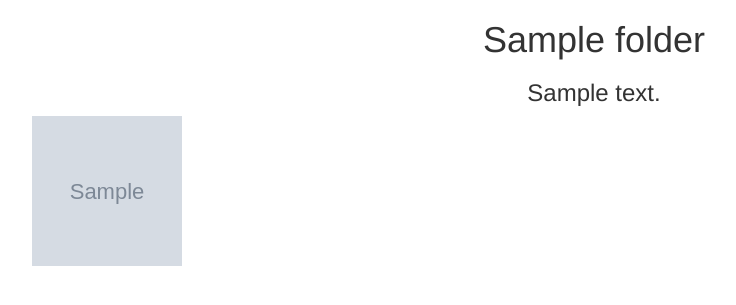
After one commit to Aafke89/oldpics, a Symfony app: template app/Resources/views/folder/show.html.twig in a window 1280 px wide. The commit adds this page. Shown: the top 305 px of the page, without its empty margins (46-782 px from the left). Run offline with Twig, Linux system fonts and the light colour scheme; the template is opened without the code that fills it: most values are stand-ins (such as "Sample title", 1, 10 or a date in 2020); grey boxes marked "Sample" are stand-in pictures; some libraries are stand-ins or nearby versions.

Commit message:
Create a show for a certain folder

```diff
--- a/app/Resources/views/base.html.twig
+++ b/app/Resources/views/base.html.twig
@@ -5,8 +5,8 @@
     <title>{% block title %}AquaNote!{% endblock %}</title>
 
     {% block stylesheets %}
-        <link rel="stylesheet" href="{{ asset('https://maxcdn.bootstrapcdn.com/bootstrap/3.3.7/css/bootstrap.min.css') }}">
-        <link rel="stylesheet" href="{{ asset('css/styles.css') }}">
+        <link rel="stylesheet" href="https://maxcdn.bootstrapcdn.com/bootstrap/3.3.7/css/bootstrap.min.css">
+        <link rel="stylesheet" href="{{ asset('bundles/framework/css/styles.css') }}">
         <link rel="stylesheet" href="{{ asset('https://use.fontawesome.com/0ec60d3fcd.js') }}">
     {% endblock %}
     <link rel="icon" type="image/x-icon" href="{{ asset('favicon.ico') }}" />
--- /dev/null
+++ b/app/Resources/views/folder/show.html.twig
@@ -0,0 +1,23 @@
+{% extends 'base.html.twig' %}
+{% block body %}
+   <div class="text-center">
+      <h1>{{ folder.title }}</h1>
+      <h3>{{ folder.description }}</h3>
+      <div class="container">
+         <div class="row">
+            {% for photo in folder.photos %}
+               <div class="col-md-2 col-xs-3">
+                  <div class="preview-photo" >
+                     <a href="#"><img src="{{ photo.file }}" alt="" height="150px" width="150px" ></a>
+                  </div>
+               </div>
+            {% endfor %}
+         </div>
+      </div>
+
+
+
+   </div>
+
+
+{% endblock %}
--- a/app/Resources/views/main/homepage.html.twig
+++ b/app/Resources/views/main/homepage.html.twig
@@ -10,7 +10,7 @@
             <div class="folder-preview">
                 <b>{{ folder.title }}</b><br>
                 <div class="folder-preview-image">
-                <a href="#"><img src="{{ folder.photos|first.file }}" alt="" width="150px"height="150px"></a>
+                <a href="{{ path('folder_show', {'folderId': folder.id }) }}"><img src="{{ folder.photos|first.file }}" alt="" width="150px"height="150px"></a>
                 </div>
                 <div class="folder-preview-title">
                     {{ folder.description }}
```
Also changed, not shown: src/AppBundle/Controller/FolderController.php (added, +29 -0 lines), src/AppBundle/Controller/PhotoController.php (deleted, +0 -15 lines), src/AppBundle/Entity/Folder.php (+10 -0 lines).
